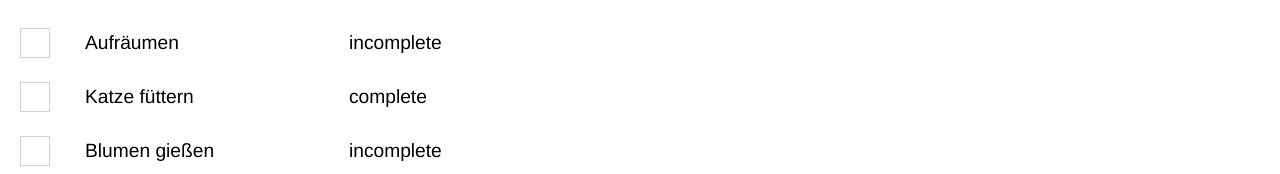
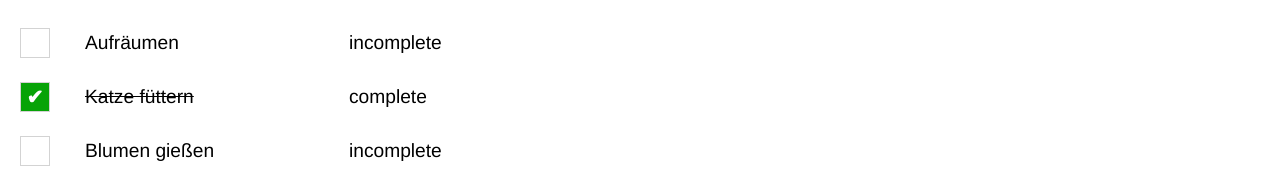
Before and after one commit to Jacques1988/myTasks_e, an Angular app: page / in a window 1280 px wide. Shown: the part 626-800 px from the top of the page. Built offline with nearby package versions, Linux system fonts and the light colour scheme.

Commit message:
add ngClass to task-item.component

```diff
--- a/src/app/task-list/task-item/task-item.component.css
+++ b/src/app/task-list/task-item/task-item.component.css
@@ -39,3 +39,7 @@ input[type="checkbox"]:checked::after {
     top: 50%;
     transform: translate(-50%, -50%);
 }
+
+.text-stroked{
+    text-decoration: line-through;
+}
--- a/src/app/task-list/task-item/task-item.component.html
+++ b/src/app/task-list/task-item/task-item.component.html
@@ -1,5 +1,5 @@
 <li class="list-group-element">
-    <input type="checkbox">
-    <span class="task-text">{{task().task}}</span>
+    <input [checked]="task().checked" type="checkbox">
+    <span [ngClass]="{'text-stroked': task().checked}" class="task-text">{{task().task}}</span>
     <span class="task-text">{{task().status}}</span>
 </li>
--- a/src/app/task-list/task-item/task-item.component.ts
+++ b/src/app/task-list/task-item/task-item.component.ts
@@ -1,14 +1,14 @@
 import { Component, input } from '@angular/core';
 import { Task } from '../../models/task';
+import { NgClass } from '@angular/common';
 
 @Component({
   selector: 'app-task-item',
-  imports: [],
+  imports: [NgClass],
   templateUrl: './task-item.component.html',
   styleUrl: './task-item.component.css'
 })
 export class TaskItemComponent {
  task = input.required<Task>()
 
-
 }
```
